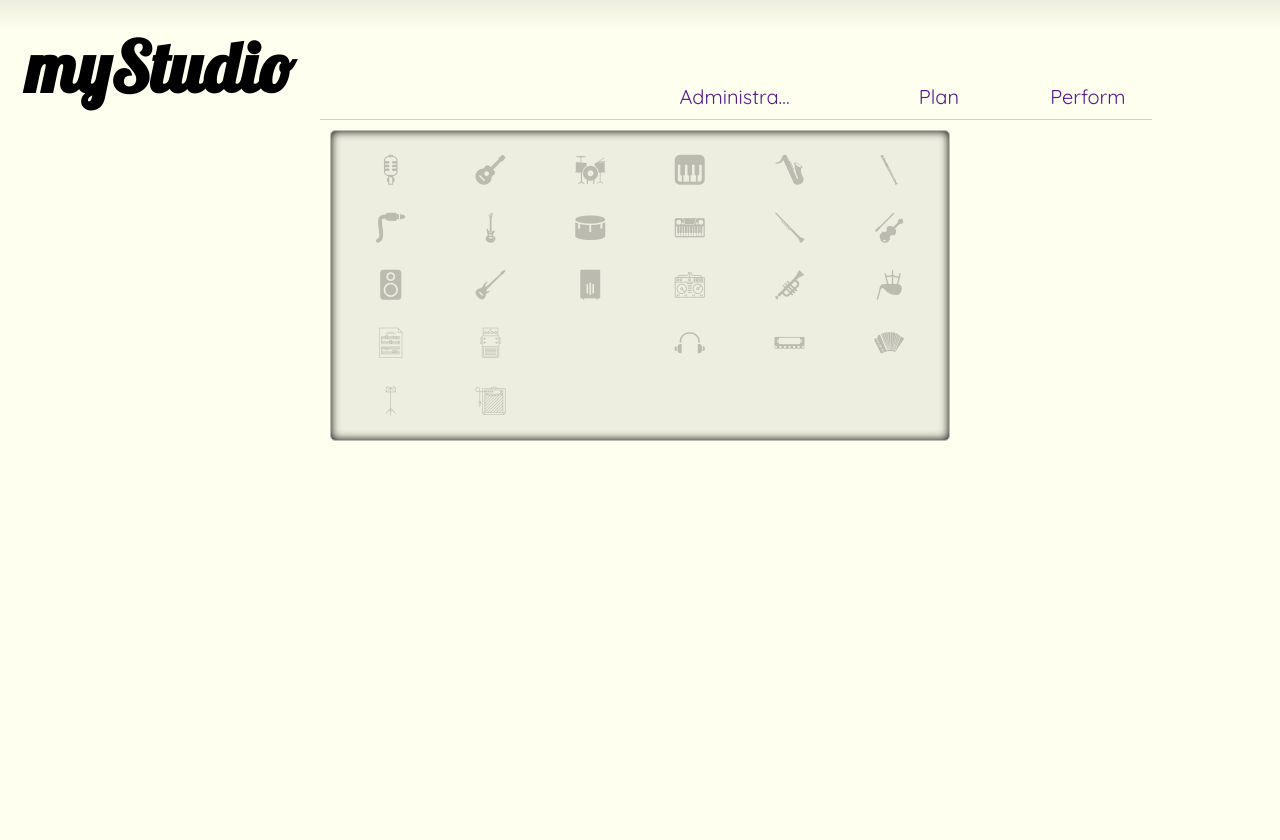
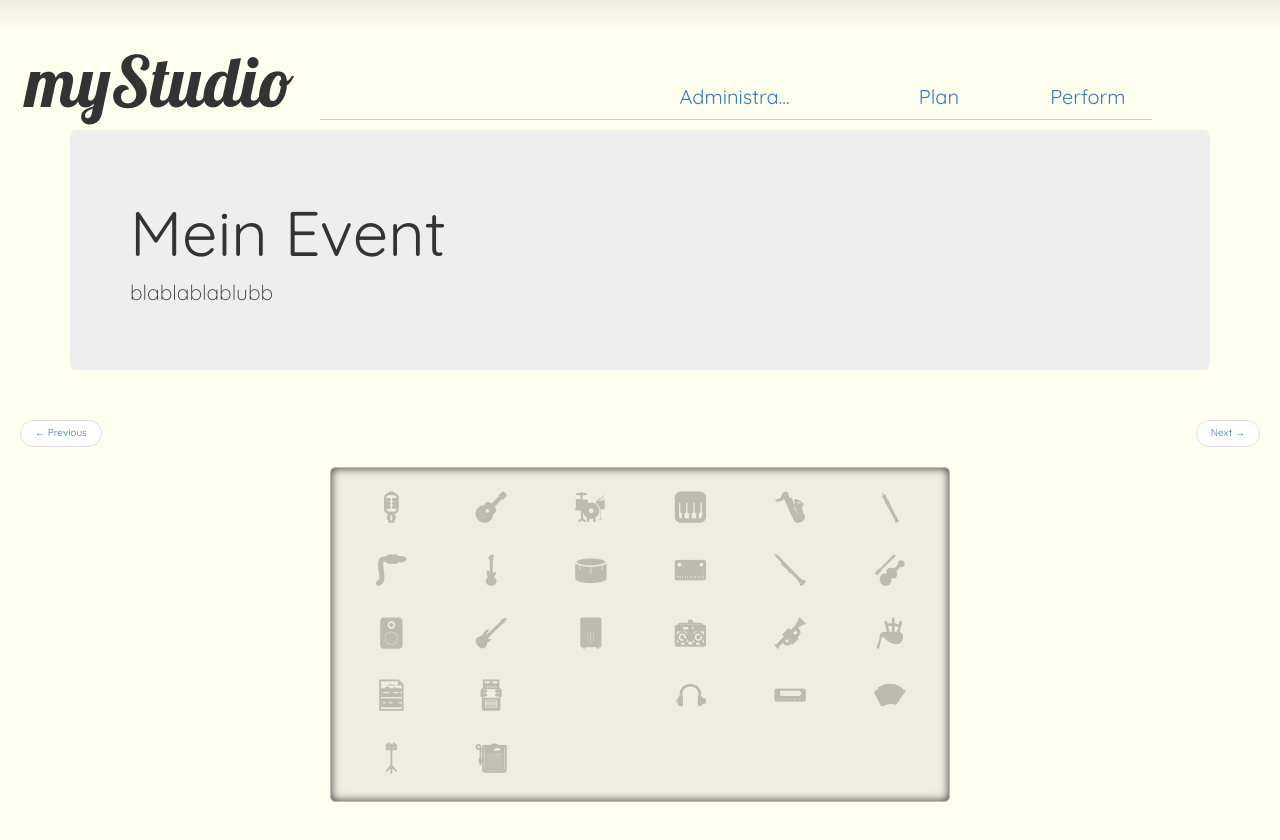
Before and after one commit to nejuch/event_manager, a website: page index.html in a window 1280 px wide. Drawn offline with Linux system fonts and the light colour scheme.

Commit message:
Event display container

```diff
--- a/css/main.css
+++ b/css/main.css
@@ -117,3 +117,8 @@ body > main div.studio-equipment dl dt:hover {
 body > main div.studio-equipment dl dt.selected:hover {
   color: #7f4d46;
 }
+
+.jumbotron .panel {
+  width: 50%;
+  margin: 0 auto;
+}
--- a/index.html
+++ b/index.html
@@ -6,11 +6,12 @@
   <meta name="description" content="" />
   <meta name="keywords" content="" />
 
-  <link type="text/css" rel="stylesheet" href="css/main.css">
+  <link type="text/css" rel="stylesheet" href="css/bootstrap.css">
   <link type="text/css" rel="stylesheet" href="css/font-awesome.min.css">
   <link type="text/css" rel="stylesheet" href="css/flaticon.css">
   <link type="text/css" rel="stylesheet" href="https://fonts.googleapis.com/css?family=Quicksand:400,700,300">
   <link type="text/css" rel="stylesheet" href="https://fonts.googleapis.com/css?family=Lobster">
+  <link type="text/css" rel="stylesheet" href="css/main.css">
   <script type="text/javascript" charset="utf-8" src="js/d3.min.js"></script>
 </head>
 <body>
@@ -28,6 +29,20 @@
   </header>
 
   <main>
+
+    <div class="container">
+      <div class="jumbotron">
+        <h1>Mein Event</h1>
+        <p>blablablablubb</p>
+      </div>
+    </div>
+    <nav>
+      <ul class="pager">
+        <li class="previous"><a href="#"><span aria-hidden="true">&larr;</span> Previous</a></li>
+        <li class="next"><a href="#">Next <span aria-hidden="true">&rarr;</span></a></li>
+      </ul>
+    </nav>
+
 
     <div class="studio-equipment">
       <dl>
```
